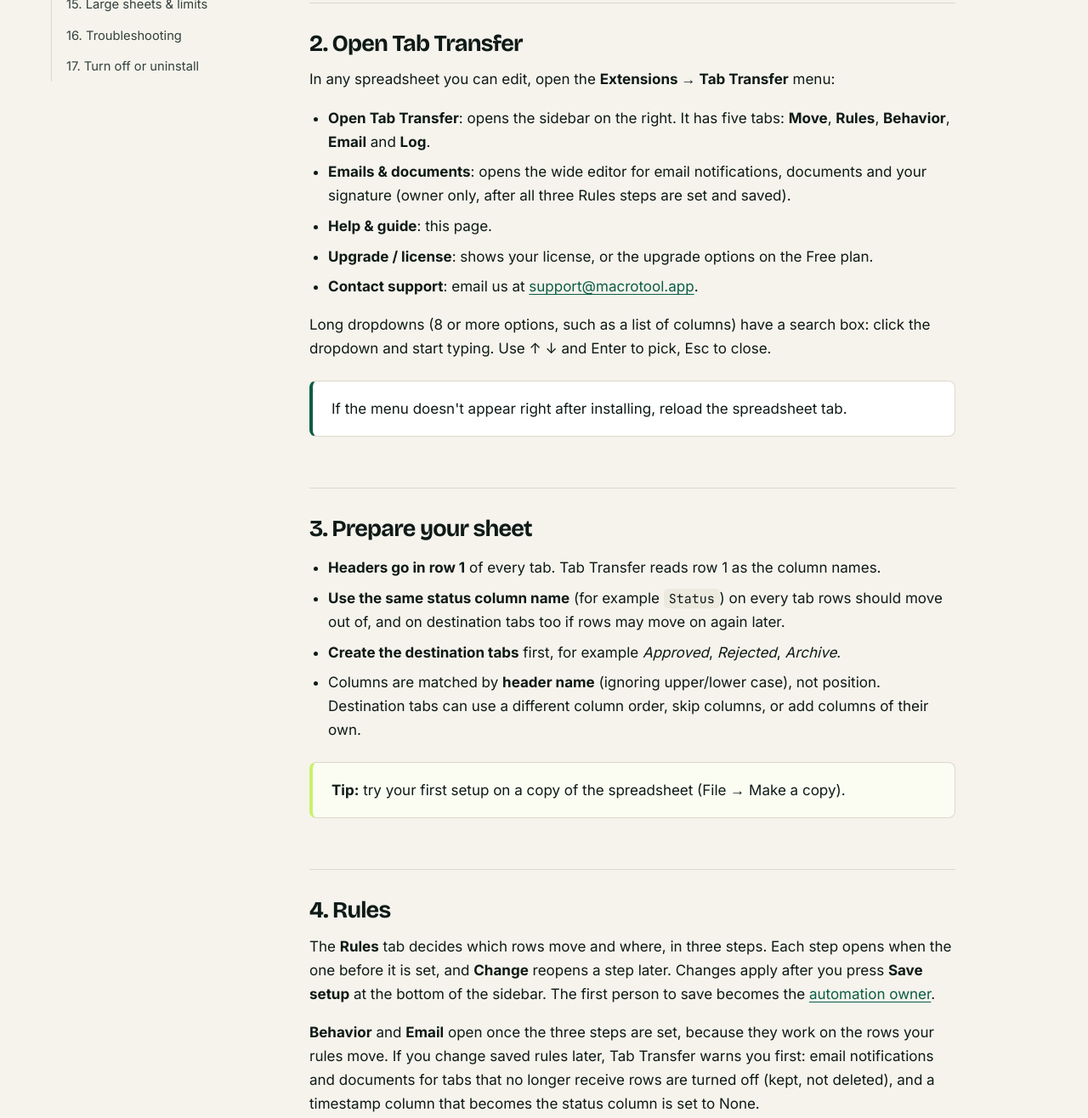
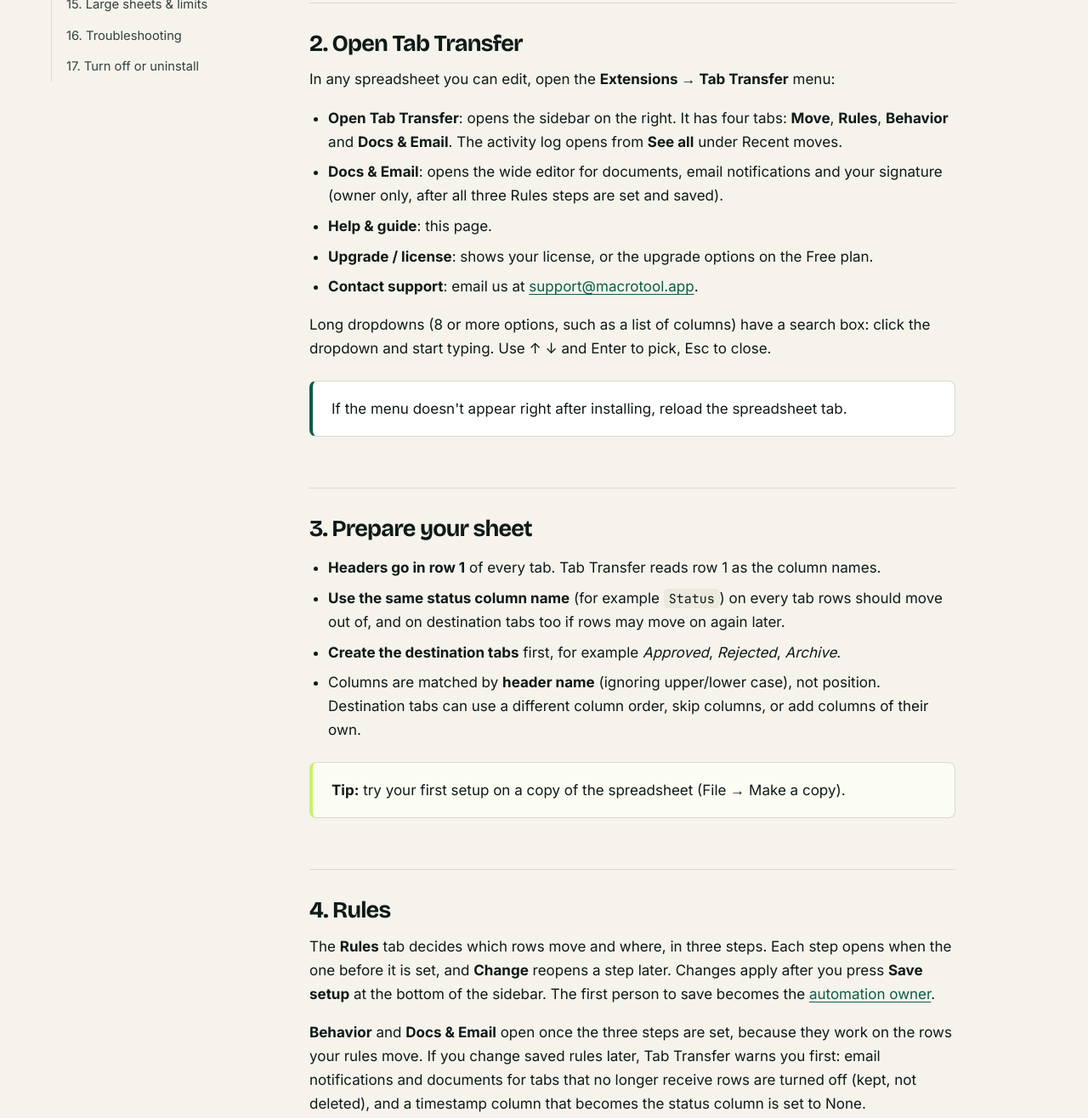
Before and after one commit to raularaw/macrotool-website, a plain HTML site: page apps/tab-transfer/help/index.html in a window 1280 px wide. Shown: the part 696-2012 px from the top of the page at 85% size. Drawn offline with nearby package versions, Linux system fonts and the light colour scheme.

Commit message:
Guide: Docs & Email tab, activity log under See all (#25)
Claude-Session: https://claude.ai/code/session_017TFFwr4QuzSf3JLPSNdRZr

Co-authored-by: Raul Araw <raularaw@gmail.com>
Co-authored-by: Claude Opus 5.5 <noreply@anthropic.com>

```diff
--- a/apps/tab-transfer/help/index.html
+++ b/apps/tab-transfer/help/index.html
@@ -67,8 +67,8 @@
     <h2 id="open">2. Open Tab Transfer</h2>
     <p>In any spreadsheet you can edit, open the <strong>Extensions → Tab Transfer</strong> menu:</p>
     <ul>
-      <li><strong>Open Tab Transfer</strong>: opens the sidebar on the right. It has five tabs: <strong>Move</strong>, <strong>Rules</strong>, <strong>Behavior</strong>, <strong>Email</strong> and <strong>Log</strong>.</li>
-      <li><strong>Emails &amp; documents</strong>: opens the wide editor for email notifications, documents and your signature (owner only, after all three Rules steps are set and saved).</li>
+      <li><strong>Open Tab Transfer</strong>: opens the sidebar on the right. It has four tabs: <strong>Move</strong>, <strong>Rules</strong>, <strong>Behavior</strong> and <strong>Docs &amp; Email</strong>. The activity log opens from <strong>See all</strong> under Recent moves.</li>
+      <li><strong>Docs &amp; Email</strong>: opens the wide editor for documents, email notifications and your signature (owner only, after all three Rules steps are set and saved).</li>
       <li><strong>Help &amp; guide</strong>: this page.</li>
       <li><strong>Upgrade / license</strong>: shows your license, or the upgrade options on the Free plan.</li>
       <li><strong>Contact support</strong>: email us at <a href="mailto:support@macrotool.app">support@macrotool.app</a>.</li>
@@ -87,7 +87,7 @@
 
     <h2 id="rules">4. Rules</h2>
     <p>The <strong>Rules</strong> tab decides which rows move and where, in three steps. Each step opens when the one before it is set, and <strong>Change</strong> reopens a step later. Changes apply after you press <strong>Save setup</strong> at the bottom of the sidebar. The first person to save becomes the <a href="#owners">automation owner</a>.</p>
-    <p><strong>Behavior</strong> and <strong>Email</strong> open once the three steps are set, because they work on the rows your rules move. If you change saved rules later, Tab Transfer warns you first: email notifications and documents for tabs that no longer receive rows are turned off (kept, not deleted), and a timestamp column that becomes the status column is set to None.</p>
+    <p><strong>Behavior</strong> and <strong>Docs &amp; Email</strong> open once the three steps are set, because they work on the rows your rules move. If you change saved rules later, Tab Transfer warns you first: email notifications and documents for tabs that no longer receive rows are turned off (kept, not deleted), and a timestamp column that becomes the status column is set to None.</p>
     <h3 id="status-column">Step 1: Status column</h3>
     <p>Pick the header whose value decides where a row goes, then click <strong>Set status column</strong>. The list shows the headers found in row 1 of your tabs.</p>
     <h3 id="watched-tabs">Step 2: Watched tabs</h3>
@@ -103,7 +103,7 @@
       <li>A status that isn't chosen for any tab is ignored. Rows with it stay where they are.</li>
       <li>The Free plan moves rows for <strong>3 statuses</strong>; <a href="#plans">Pro and Ultra</a> remove the limit, and so does the free trial.</li>
       <li>When every tab has its statuses, click <strong>Set statuses &amp; destinations</strong>. Tab Transfer scans the columns and shows the <a href="#column-check">Column check</a>. Click <strong>Change</strong> to edit them again.</li>
-      <li>Behavior and Emails &amp; documents open once all three steps are set. This includes the <strong>Emails &amp; documents</strong> menu item: while a step is open in the sidebar, it asks you to set your rules first.</li>
+      <li>Behavior and Docs &amp; Email open once all three steps are set. This includes the <strong>Docs &amp; Email</strong> menu item: while a step is open in the sidebar, it asks you to set your rules first.</li>
     </ul>
     <h3 id="column-check">Column check</h3>
     <p>Columns are matched by their row 1 header. If a column exists on the source tab but not on the destination, its data is <strong>not moved</strong>, and it's lost when the row leaves the source tab (deleted with the row, or cleared if you keep the row). The column check finds these before it happens.</p>
@@ -160,7 +160,7 @@
     </ul>
 
     <h2 id="email">9. Email notifications</h2>
-    <p><em>Pro and Ultra.</em> In the sidebar's <strong>Email</strong> tab, click <strong>Open emails &amp; documents editor</strong> (or use <strong>Extensions → Tab Transfer → Emails &amp; documents</strong>), switch email on and add notifications. For each one choose:</p>
+    <p><em>Pro and Ultra.</em> In the sidebar's <strong>Docs &amp; Email</strong> tab, click <strong>Open docs &amp; email editor</strong> (or use <strong>Extensions → Tab Transfer → Docs &amp; Email</strong>), choose <strong>Email</strong> on the left, switch email on and add notifications. For each one choose:</p>
     <ul>
       <li><strong>When rows move to</strong>: a specific tab, or any tab.</li>
       <li><strong>Send</strong>: <em>An email per row</em>, or <em>One summary</em> per run listing every moved row.</li>
@@ -177,7 +177,7 @@
 
     <h2 id="documents">10. Documents</h2>
     <p><em>Ultra.</em> Create a file for every row that moves to a tab: an invoice, a contract, a certificate, a filled-in form. Tab Transfer fills a copy of your template with the row's values, saves it in your Drive and writes a clickable link to the file in a column of the moved row.</p>
-    <p>Open <strong>Emails &amp; documents</strong>, choose <strong>Documents</strong> on the left and click <strong>Add document</strong>. Each card is one tab, with its own template and link column:</p>
+    <p>Open <strong>Docs &amp; Email</strong> (it opens on <strong>Documents</strong>, at the top on the left) and click <strong>Add document</strong>. Each card is one tab, with its own template and link column:</p>
     <ul>
       <li><strong>When rows move to</strong>: the destination tab.</li>
       <li id="doc-link"><strong>Put the file link in column</strong>: a column on that tab, for example <code>Invoice</code>. The file name is written there as a link. Use a plain column: a formula there is replaced in moved rows, and an <code>ARRAYFORMULA</code> in the header would stop working (the card warns you). The status column can't be used.</li>
@@ -212,7 +212,7 @@
     </ul>
 
     <h2 id="log">12. Activity log</h2><span id="activity" aria-hidden="true"></span>
-    <p>The <strong>Log</strong> tab lists the 25 most recent runs: when they ran, how they were triggered (<em>Instant</em>, <em>Manual</em>, <em>Scheduled</em> or <em>Continued</em>), how many rows went to each tab, emails sent, and any problems. The Move tab shows the latest three.</p>
+    <p>On the Move tab, click <strong>See all</strong> under <strong>Recent moves</strong> to open the activity log. It lists the 25 most recent runs: when they ran, how they were triggered (<em>Instant</em>, <em>Manual</em>, <em>Scheduled</em> or <em>Continued</em>), how many rows went to each tab, emails sent, and any problems. Recent moves on the Move tab shows the latest three.</p>
 
     <h2 id="plans">13. Plans &amp; license</h2>
     <p id="trial"><strong>15-day free trial.</strong> When you save your first setup, every feature (Ultra) is unlocked for 15 days, once per Google account. The plan card on the Move tab counts down the days, and you get one reminder email, from your own account to yourself, during the last 24 hours of your trial (the day before it ends). Buying during the trial simply replaces it.</p>
```
Also changed, not shown: support/index.html (+1 -1 lines).
